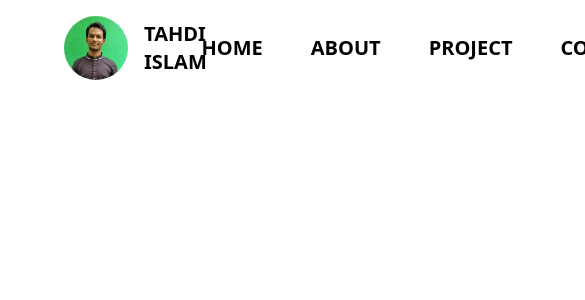
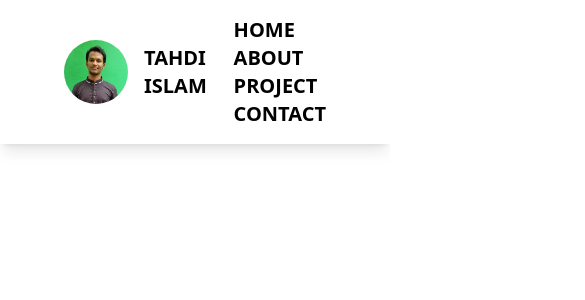
Before and after one commit to tahdiislam/portfolio, a React (Vite) app: page / in a window 390 px wide. Shown: the top 300 px of the page, 585 px wide, since content can reach past the window. Built offline with nearby package versions, Linux system fonts and the light colour scheme.

Commit message:
add link tag

```diff
--- a/package.json
+++ b/package.json
@@ -10,7 +10,8 @@
   },
   "dependencies": {
     "react": "^18.2.0",
-    "react-dom": "^18.2.0"
+    "react-dom": "^18.2.0",
+    "react-router-dom": "^6.4.5"
   },
   "devDependencies": {
     "@types/react": "^18.0.26",
--- a/src/Component/Header/Header.jsx
+++ b/src/Component/Header/Header.jsx
@@ -1,19 +1,28 @@
-import React from 'react';
-import photo from "../../assets/Tahdi-Islam.jpg"
+import React from "react";
+import { Link } from "react-router-dom";
+import photo from "../../assets/Tahdi-Islam.jpg";
 
 const Header = () => {
   return (
-        <nav className='flex items-center justify-between mx-16 py-4 text-xl font-semibold'>
-            <div className='flex w-1/4 items-center'>
-                <img className='h-16 w-16 rounded-full' src={photo} alt="" />
-                <h2 className='ml-4'>TAHDI ISLAM</h2>
+    <nav className="flex items-center justify-between px-16 py-4 text-xl font-semibold shadow-lg">
+      <div className="flex w-1/4 items-center">
+        <img className="h-16 w-16 rounded-full" src={photo} alt="" />
+        <h2 className="ml-4">TAHDI ISLAM</h2>
       </div>
       <div>
-                <ul className='flex ml-6'>
-                    <li className='ml-12'>HOME</li>
-                    <li className='ml-12'>ABOUT</li>
-                    <li className='ml-12'>PROJECT</li>
-                    <li className='ml-12'>CONTACT</li>
+        <ul className="md:flex ml-6">
+          <li className="ml-12">
+            <a href="/">HOME</a>
+          </li>
+          <li className="ml-12">
+            <a href="/">ABOUT</a>
+          </li>
+          <li className="ml-12">
+            <a href="/">PROJECT</a>
+          </li>
+          <li className="ml-12">
+            <a href="/">CONTACT</a>
+          </li>
         </ul>
       </div>
     </nav>
```
Also changed, not shown: 1 other file (tests, documents, lock files or other folders). Lines whose indentation alone changed are shown as unchanged.
